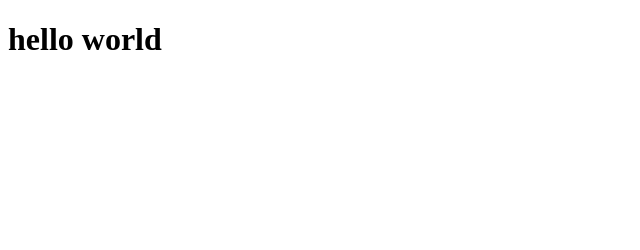
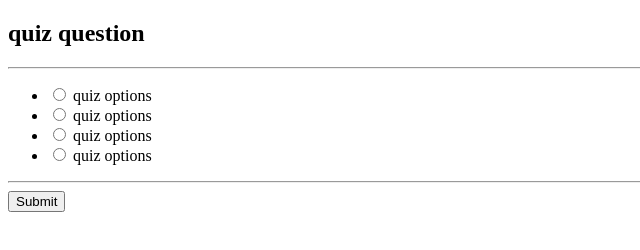
Before and after one commit to MuhammadAsif46/Quiz-App, a plain HTML site: page index.html in a window 1280 px wide. Shown: the whole page, without its empty margins (0-640 px from the left). Drawn offline with Linux system fonts and the light colour scheme.

Commit message:
added html part

```diff
--- a/index.html
+++ b/index.html
@@ -1,14 +1,40 @@
 <!DOCTYPE html>
 <html lang="en">
-<head>
-    <meta charset="UTF-8">
-    <meta name="viewport" content="width=device-width, initial-scale=1.0">
-    <link rel="stylesheet" href="style.css">
+  <head>
+    <meta charset="UTF-8" />
+    <meta name="viewport" content="width=device-width, initial-scale=1.0" />
+    <link rel="stylesheet" href="style.css" />
     <title>Document</title>
-</head>
-<body>
-
-    <h1>hello world</h1>
+  </head>
+  <body>
+    <div class="quiz-section">
+      <div id="quiz">
+        <h2 class="question" id="question">quiz question</h2>
+        <hr />
+        <ul>
+          <li>
+            <input type="radio" name="answer" class="answer" id="a" />
+            <label for="a" id="option_1">quiz options</label>
+          </li>
+          <li>
+            <input type="radio" name="answer" class="answer" id="a" />
+            <label for="a" id="option_1">quiz options</label>
+          </li>
+          <li>
+            <input type="radio" name="answer" class="answer" id="a" />
+            <label for="a" id="option_1">quiz options</label>
+          </li>
+          <li>
+            <input type="radio" name="answer" class="answer" id="a" />
+            <label for="a" id="option_1">quiz options</label>
+          </li>
+        </ul>
+        <hr />
+        <div class="btn">
+          <button type="button" id="submit">Submit</button>
+        </div>
+      </div>
+    </div>
     <script src="app.js"></script>
-</body>
+  </body>
 </html>
```
